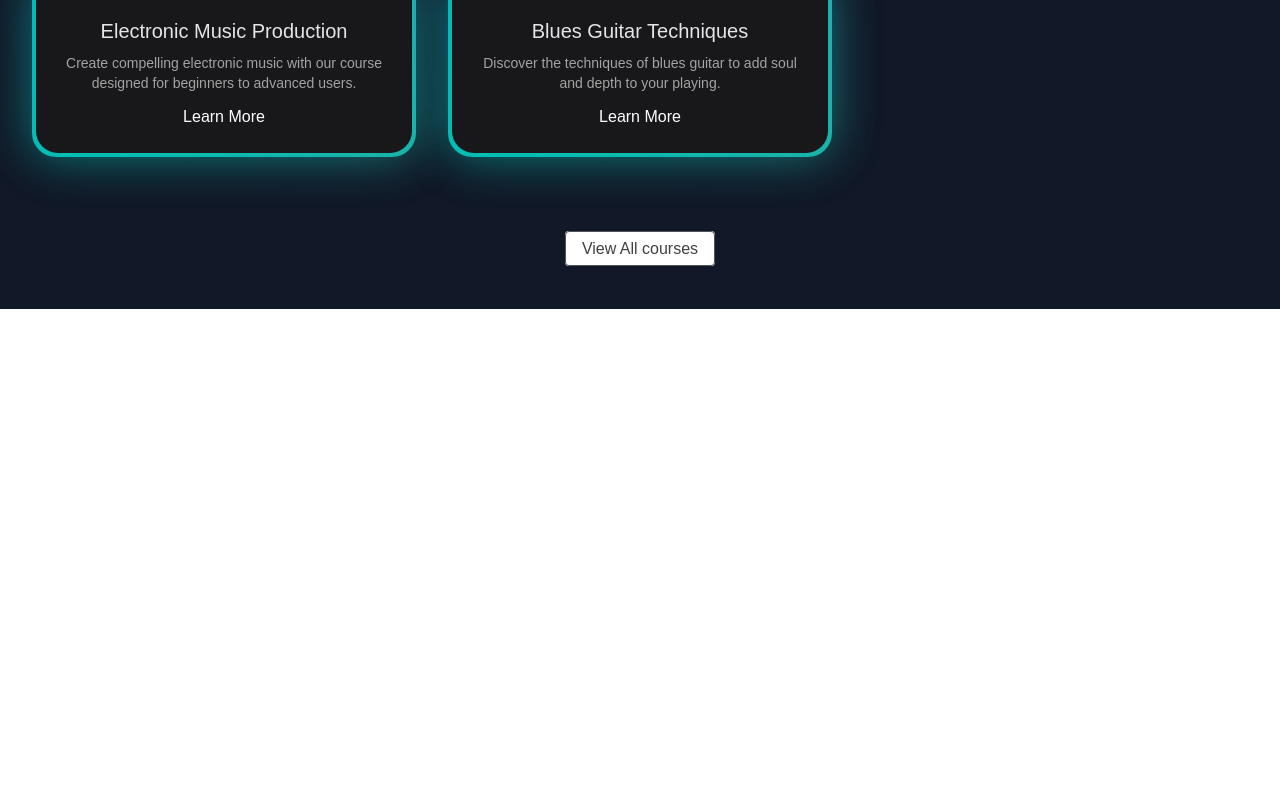
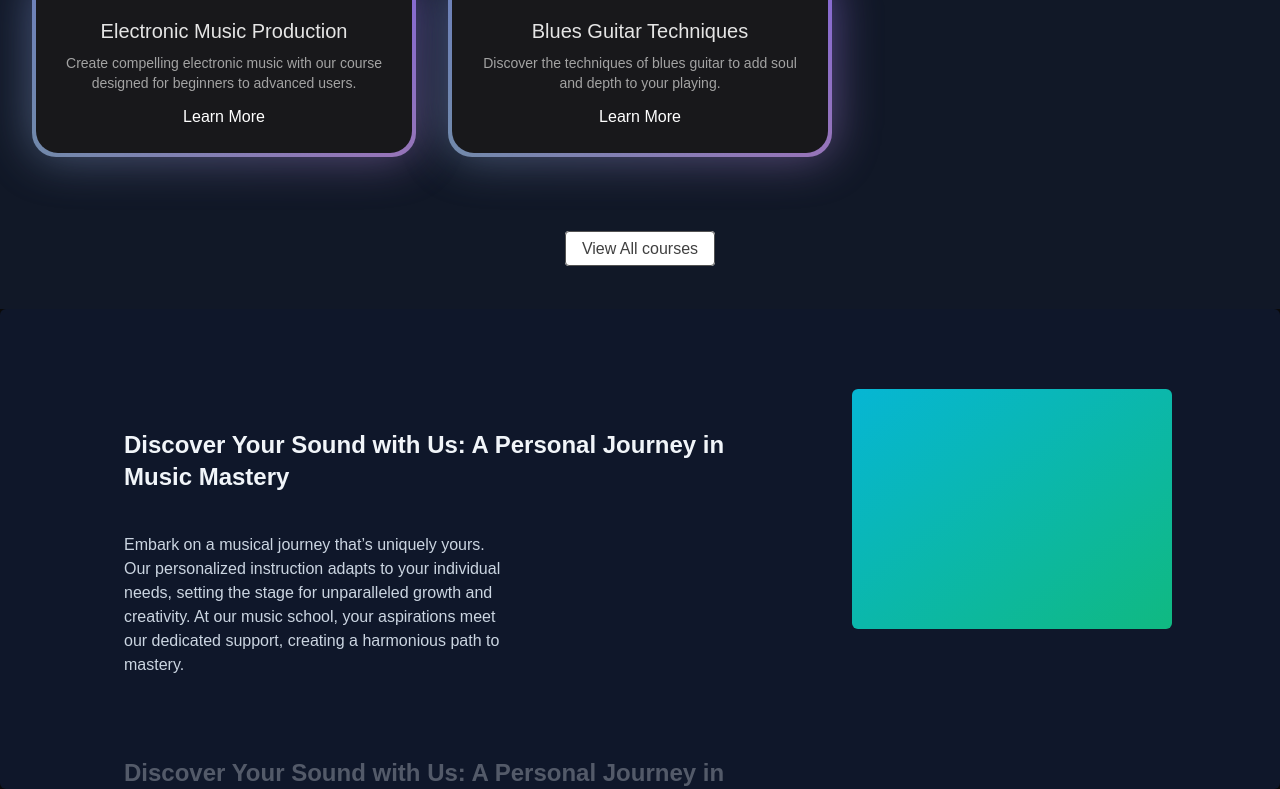
Before and after one commit to nikhxllll/Nextjs, a Next.js app: page / in a window 1280 px wide. Shown: the part 1063-1852 px from the top of the page. Before the commit the page ends 1372 px from the top, so only its background shows below. Built offline with nearby package versions, Linux system fonts and the light colour scheme.

Commit message:
added the scroll component

```diff
--- a/src/app/page.tsx
+++ b/src/app/page.tsx
@@ -1,11 +1,13 @@
 import FeaturedCourses from "@/components/FeaturedCourses";
 import HeroSection from "@/components/HeroSection";
+import WhyChooseUs from "@/components/WhyChooseUs";
 
 export default function HelloNikhil(){
   return(
     <main className="min-h-screen bg-black/[0.96] antialiased bg-grid-white/[0.02]">
         <HeroSection/>
         <FeaturedCourses />
+        <WhyChooseUs />
     </main>
   )
 }
```
